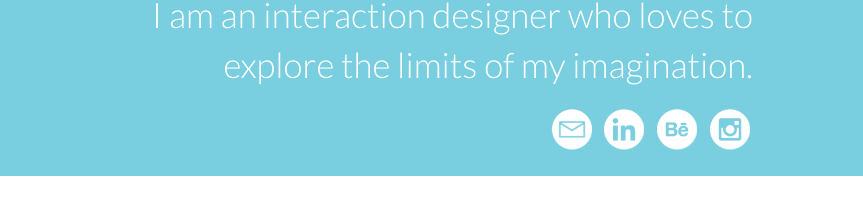
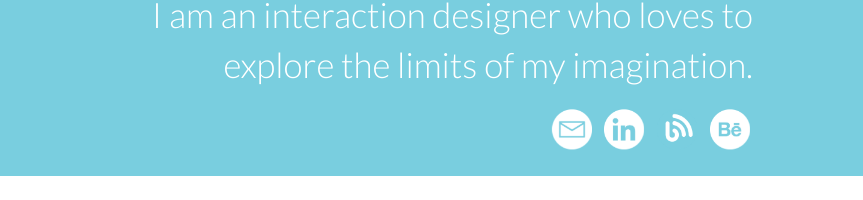
Before and after one commit to azhen3/azhen3.github.io, a plain HTML site: page index.html in a window 1280 px wide. Shown: the part 354-554 px from the top of the page, 0-863 px from the left. Drawn offline with Linux system fonts and the light colour scheme.

Commit message:
replaced insta with blog

```diff
--- a/index.html
+++ b/index.html
@@ -57,8 +57,9 @@
                 <p class="fade-in two">Hi, my name is Amy! <br>I am an interaction designer who loves to explore the limits of my imagination.</p>
                 <a href="mailto:amy.zhen03@gmail.com?Subject=Hello!"><img class="icon fade-in two" src="Projects/Email.png"></a>
                 <a href="https://www.linkedin.com/in/amyzhen" target="_blank"><img class="icon fade-in two" src="Projects/Linkedin.png"></a>
+                <a href="https://medium.com/@amyzhen" target="_blank"><img class="icon" src="/About/Blog.png"></a>
                 <a href="https://www.behance.net/amyzhen3" target="_blank"><img class="icon fade-in two" src="Projects/Behance.png"></a>
-                <a href="https://www.instagram.com/amyzhen03/" target="_blank"><img class="icon fade-in two" src="/Projects/Instagram.png"></a>
+
             </div>
             <div class="col-md-4 propic">
                 <img class="circle fade-in one" src="Projects/propic.jpg" alt="Amy Zhen">
```
